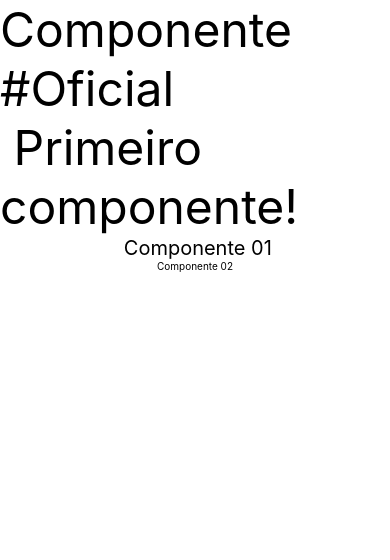
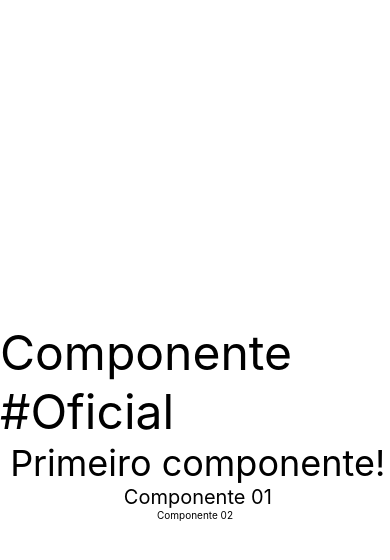
Before and after one commit to ibiaalice/reactnative_examples_app, a React Native app in the folder concepts/: screen / in a window 390 px wide. Shown: the top 560 px of the page. Built offline with nearby package versions, Linux system fonts and the light colour scheme.

Commit message:
add um warn

```diff
--- a/concepts/src/App.js
+++ b/concepts/src/App.js
@@ -6,10 +6,18 @@ import Primeiro from './components/Text';
 import Estilo from './components/estilo'
 
 export default function(){
-   return <View style={Estilo.txtG}>
+   return <View style={style.App}>
       <CompPadrao  style={Estilo.txtG}/>
       <Primeiro style={Estilo.txtM}/>
       <Comp1 style={Estilo.txtP}/>
       <Comp2 />
    </View>
 }
+
+const style = StyleSheet.create({
+   App:{
+      flexGrow: 1,
+      justifyContent: 'center',
+      alignItems: 'center',
+   }
+});
--- a/concepts/src/components/Text.js
+++ b/concepts/src/components/Text.js
@@ -2,4 +2,7 @@ import React from 'react';
 import {Text} from 'react-native';
 import Estilo from './estilo';
 
-export default ()=> <Text style={Estilo.txtG}> Primeiro componente! </Text>
+export default ()=> {
+    console.warn('eu sou uma caixa amarela')
+ return ( <Text style={Estilo.primeiro}> Primeiro componente! </Text>);
+}
--- a/concepts/src/components/estilo.js
+++ b/concepts/src/components/estilo.js
@@ -1,6 +1,11 @@
 import {StyleSheet} from 'react-native';
 
 export default StyleSheet.create({
+    primeiro:{
+        fontSize: 36,
+        alignItems: 'center',
+    },
+
     txtG:{
         fontSize: 48,
         alignItems: 'center',
```
